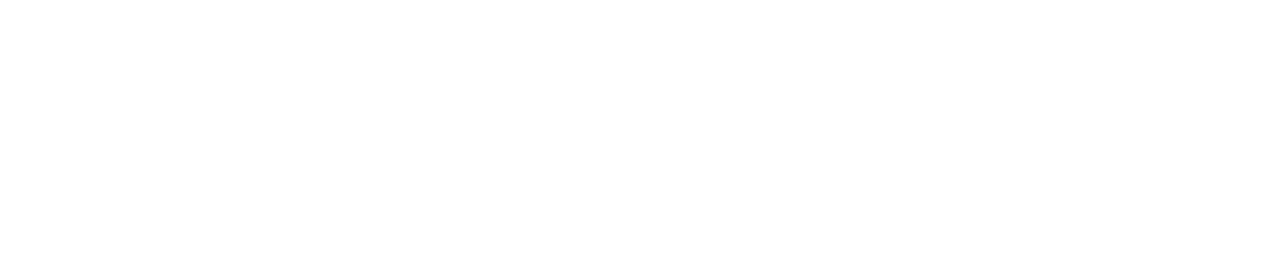
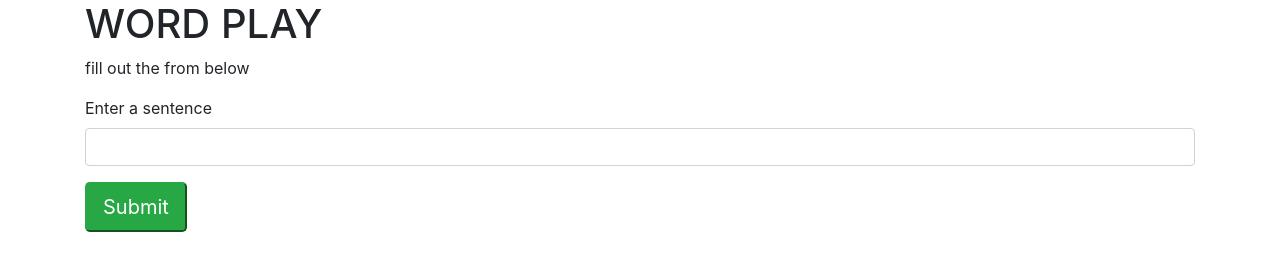
Before and after one commit to chonnessey/word-play, a plain HTML site: page index.html in a window 1280 px wide. Drawn offline with Linux system fonts and the light colour scheme.

Commit message:
add remaining HTML co-authored-by: Ben Dunham <bendunhampdx@gmail.com>

```diff
--- a/index.html
+++ b/index.html
@@ -11,6 +11,20 @@
   <title>Word Play</title>
 </head>
 <body>
+  <div class="container">
+    <h1>WORD PLAY</h1>
+    <p>fill out the from below</p>
 
+    <form id="word">
+      <div class="form-group">
+        <label for="sentence">Enter a sentence</label>
+        <input type="text" class="form-control">
+      </div>
+
+      <button class="btn-success btn-lg">Submit</button>
+    </form>
+
+    <div id="result"></div>
+  </div>
 </body>
 </html>
```
